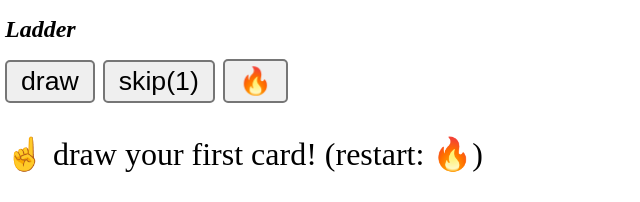
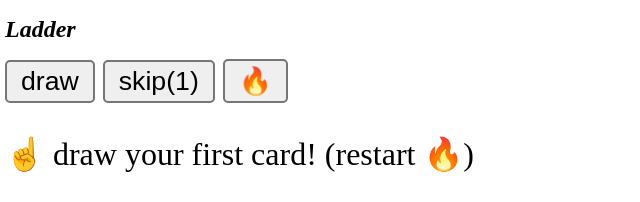
Before and after one commit to tagoso/ladder2, a plain HTML site: page index.html in a window 1280 px wide. Shown: the top 202 px of the page, 11-651 px from the left. Drawn offline with Linux system fonts and the light colour scheme.

Commit message:
removed : from restart

```diff
--- a/index.html
+++ b/index.html
@@ -46,7 +46,7 @@
     <button id="button2" onClick="window.location.reload();">🔥</button>
   </div>
 
-  <p id="firstLine">☝️ draw your first card! (restart: 🔥)</p>
+  <p id="firstLine">☝️ draw your first card! (restart 🔥)</p>
 
   <p id="myHandinP"></p>
 
```
